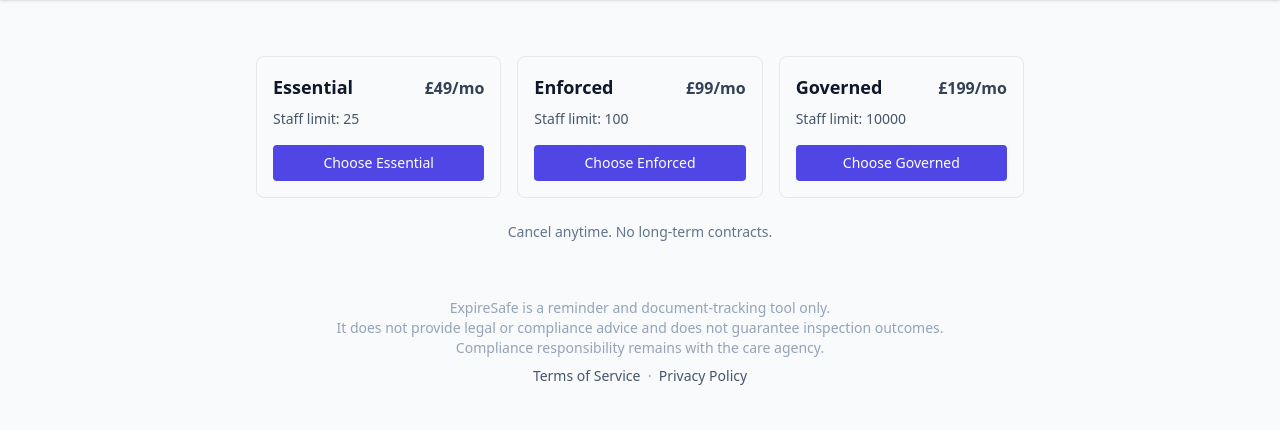
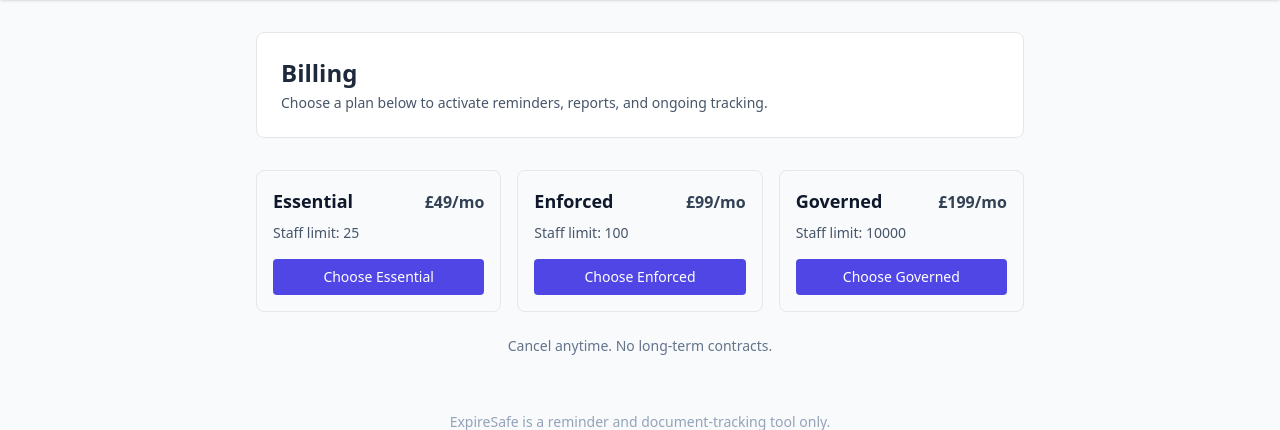
Before and after one commit to mk84web/expiresafe, a Flask app: page /billing in a window 1280 px wide. Shown: the part 52-482 px from the top of the page. Run offline with Flask 3, Linux system fonts and the light colour scheme; a user stored in the database is signed in; data that the repository does not hold is empty; some libraries are stand-ins or nearby versions.

Commit message:
Update billing.html

```diff
--- a/ExpireSafe/templates/billing.html
+++ b/ExpireSafe/templates/billing.html
@@ -47,6 +47,12 @@
 
   {# ---- INACTIVE - LOCKED OUT ---- #}
   {% if agency.billing_status not in ('ACTIVE', 'PAST_DUE', 'GRACE_PERIOD') %}
+  <div class="bg-white dark:bg-slate-800 border dark:border-slate-700 rounded-lg p-6 mb-8">
+    <h1 class="text-2xl font-semibold">Billing</h1>
+    <p class="text-sm text-slate-600 dark:text-slate-400 mt-1">
+      Choose a plan below to activate reminders, reports, and ongoing tracking.
+    </p>
+  </div>
 
   {# ---- ACTIVE STATUS ---- #}
   {% elif agency.billing_status == 'ACTIVE' %}
```
